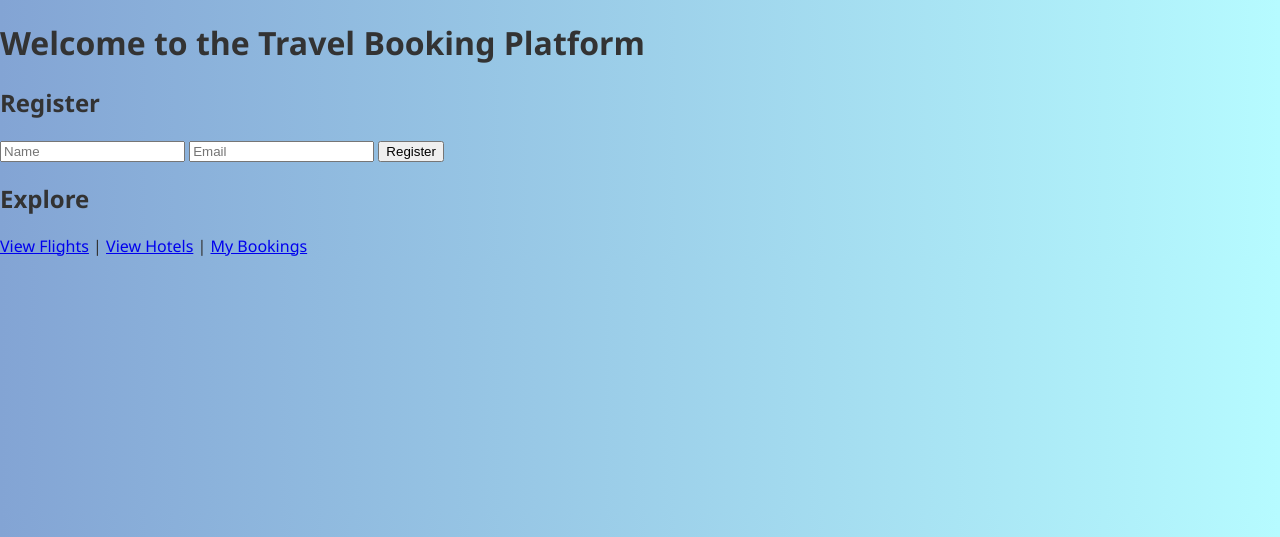
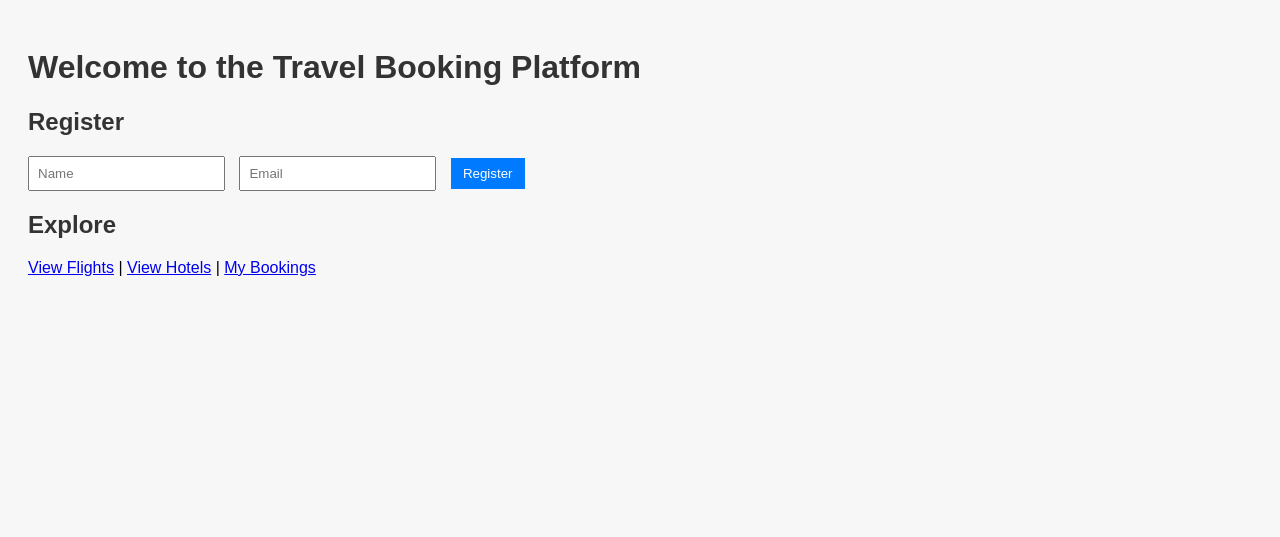
Before and after one commit to Abhi7022-hash/Travel-Booking-Platform, a Flask app: page / in a window 1280 px wide. Shown: the top 537 px of the page. Run offline with Flask 2, Linux system fonts and the light colour scheme.

Commit message:
Update style.css

```diff
--- a/frontend-service/static/style.css
+++ b/frontend-service/static/style.css
@@ -1,78 +1,26 @@
 body {
-    font-family: 'Segoe UI', Tahoma, Geneva, Verdana, sans-serif;
-    background: linear-gradient(to right, #83a4d4, #b6fbff);
-    margin: 0;
-    padding: 0;
+    font-family: Arial, sans-serif;
+    padding: 20px;
+    background-color: #f7f7f7;
+}
+
+h1, h2 {
     color: #333;
 }
 
-.container {
-    max-width: 1000px;
-    margin: 0 auto;
-    padding: 40px 20px;
-    text-align: center;
+form {
+    margin-bottom: 20px;
 }
 
-header h1 {
-    font-size: 3em;
-    margin-bottom: 0.2em;
-    color: #004d99;
+input {
+    padding: 8px;
+    margin-right: 10px;
 }
 
-header p {
-    font-size: 1.2em;
-    color: #333;
+button {
+    padding: 8px 12px;
+    background-color: #007bff;
+    color: white;
+    border: none;
+    cursor: pointer;
 }
-
-.cards {
-    display: flex;
-    justify-content: space-around;
-    margin-top: 40px;
-    flex-wrap: wrap;
-}
-
-.card {
-    background: #fff;
-    border-radius: 16px;
-    box-shadow: 0 6px 12px rgba(0, 0, 0, 0.1);
-    padding: 30px;
-    width: 280px;
-    margin: 20px;
-    transition: transform 0.3s ease;
-}
-
-.card:hover {
-    transform: translateY(-10px);
-}
-
-.card h2 {
-    font-size: 1.8em;
-    margin-bottom: 10px;
-    color: #007acc;
-}
-
-.card p {
-    font-size: 1em;
-    margin-bottom: 20px;
-    color: #555;
-}
-
-.btn {
-    display: inline-block;
-    background: #007acc;
-    color: white;
-    padding: 12px 20px;
-    border-radius: 25px;
-    text-decoration: none;
-    transition: background 0.3s;
-}
-
-.btn:hover {
-    background: #005999;
-}
-
-footer {
-    margin-top: 60px;
-    font-size: 0.9em;
-    color: #666;
-}
```
